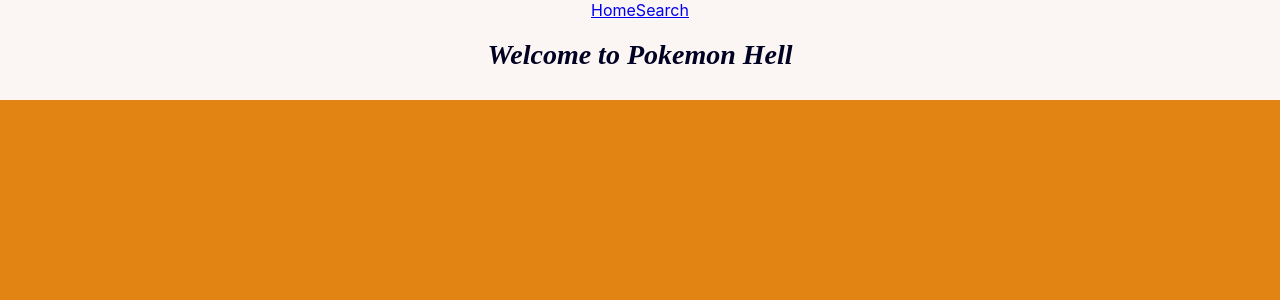
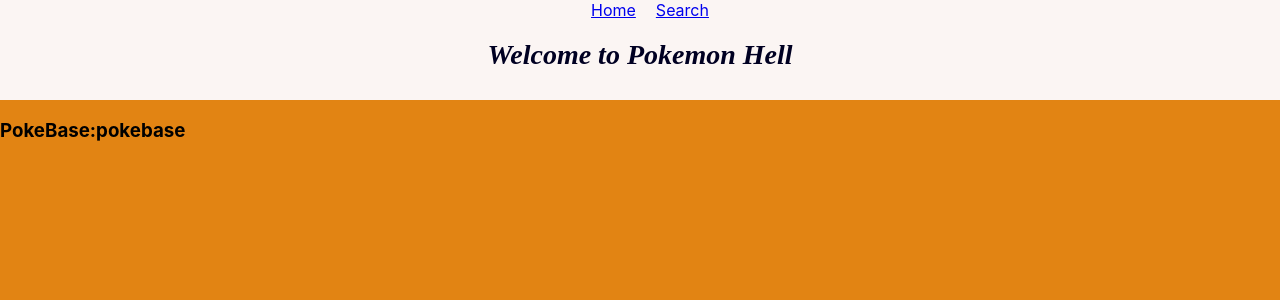
Before and after one commit to Cierra-McDonald/Pokemon-Hell-React-Lab, a React (Create React App) app: page /details/pokebase in a window 1280 px wide. Shown: the top 300 px of the page. Built offline with nearby package versions, Linux system fonts and the light colour scheme.

Commit message:
detail page created, temporary navlink to page in header, unique search param pokebase added in app.js

```diff
--- a/src/App.css
+++ b/src/App.css
@@ -43,6 +43,11 @@
   text-justify: center;
   display: block;
 
+
+}
+
+.poke-link {
+  margin-left: 20px;
 }
 
 .poke-words {
--- a/src/App.js
+++ b/src/App.js
@@ -8,6 +8,7 @@ import {
 import HomePage from './Components/HomePage';
 import SearchPage from './Components/SearchPage';
 import Header from './Components/Header';
+import DetailsPage from './Components/DetailsPage'
 
 export default class App extends Component {
     render() {
@@ -26,6 +27,11 @@ export default class App extends Component {
                             exact
                             render={(routerProps) => <SearchPage {...routerProps} />}
                         />
+                         <Route
+                            path="/details/:pokebase"
+                            exact
+                            render={(routerProps) => <DetailsPage {...routerProps} />}
+                        />
                     </Switch>
                 </Router>
             </div>
--- /dev/null
+++ b/src/Components/DetailsPage.js
@@ -0,0 +1,15 @@
+import React, { Component } from 'react'
+import '../App.css';
+import request from 'superagent'
+
+
+
+export default class DetailsPage extends Component {
+    render() {
+        return (
+            <div>
+                <h3>PokeBase:{this.props.match.params.pokebase}</h3>
+            </div>
+        )
+    }
+}
--- a/src/Components/Header.js
+++ b/src/Components/Header.js
@@ -5,13 +5,19 @@ export default withRouter(class Header extends Component {
     render() {
         return (
             <div className="poke-header">
-                <NavLink exact activeClassName="selected" to="/">
+                <NavLink className="poke-link" exact activeClassName="selected" to="/">
                     Home
                 </NavLink>
                 {
                 this.props.location.pathname !== '/search'
-                    && <NavLink exact activeClassName="selected" to="/search">
+                    && <NavLink className="poke-link" exact activeClassName="selected" to="/search">
                         Search
+                    </NavLink>
+                }
+                {
+                this.props.location.pathname !== '/details/pokebase'
+                    && <NavLink className="poke-link" exact activeClassName="selected" to="/details/pokebase">
+                        Pokemon Details
                     </NavLink>
                 }
                 <h1 className="poke-words"> Welcome to Pokemon Hell</h1>
```
